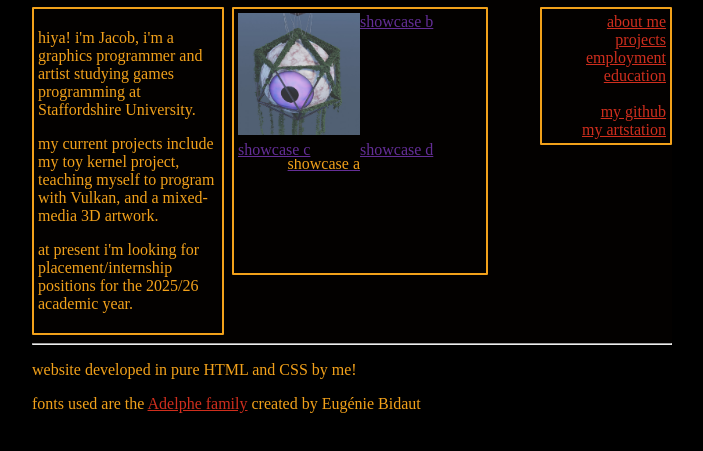
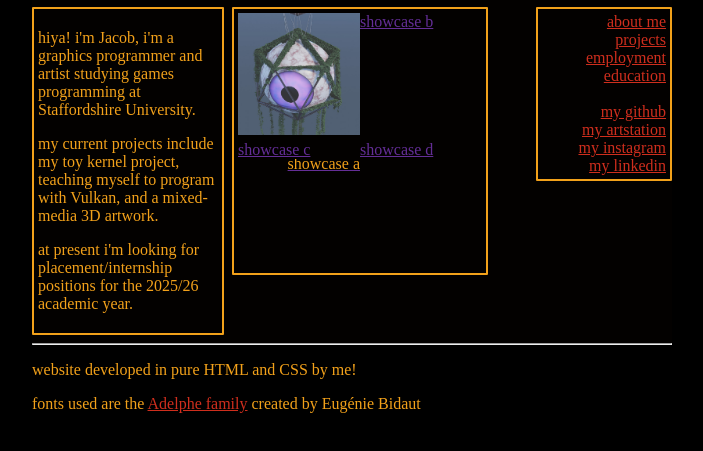
Before and after one commit to oculometric/oculometric.github.io, a plain HTML site: page index.html in a window 1280 px wide. Shown: the part 93-544 px from the top of the page, without its empty margins (288-991 px from the left). Drawn offline with Linux system fonts and the light colour scheme.

Commit message:
additional social links

```diff
--- a/index.html
+++ b/index.html
@@ -51,6 +51,10 @@
                     <a href="https://github.com/oculometric" target="_blank">my github</a>
                     <br>
                     <a href="https://oculometric.artstation.com" target="_blank">my artstation</a>
+                    <br>
+                    <a href="https://instagram.com/oculometric" target="_blank">my instagram</a>
+                    <br>
+                    <a href="https://www.linkedin.com/in/jacob-costen" target="_blank">my linkedin</a>
                 </div>
             </div>
         </div>
```
